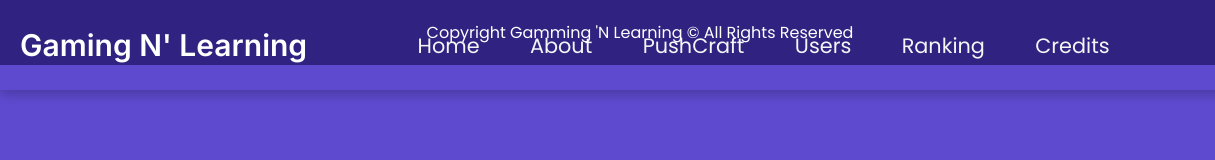
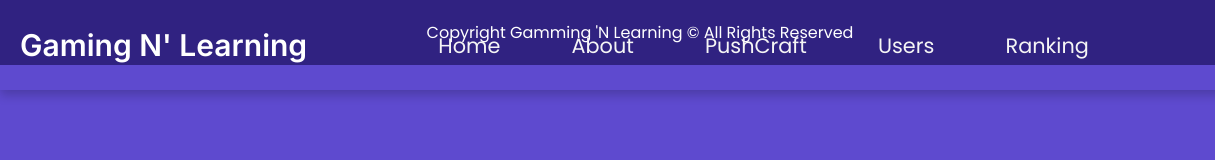
Before and after one commit to GabrieldeLucas/learninggame2, a plain HTML site: page formulario.html in a window 1280 px wide. Shown: the full height of the page, 0-1215 px from the left. Drawn offline with nearby package versions, Linux system fonts and the light colour scheme.

Commit message:
Update formulario.html

```diff
--- a/formulario.html
+++ b/formulario.html
@@ -33,7 +33,7 @@
           <a href="pushcraft.html">PushCraft</a>
           <a href="users.html">Users</a>
           <a href="ranking.html">Ranking</a>
-          <a href="creditos.html">Credits</a>
+
         </nav>
         <a class="burger-menu" href="#login-blur">
           <img
```
